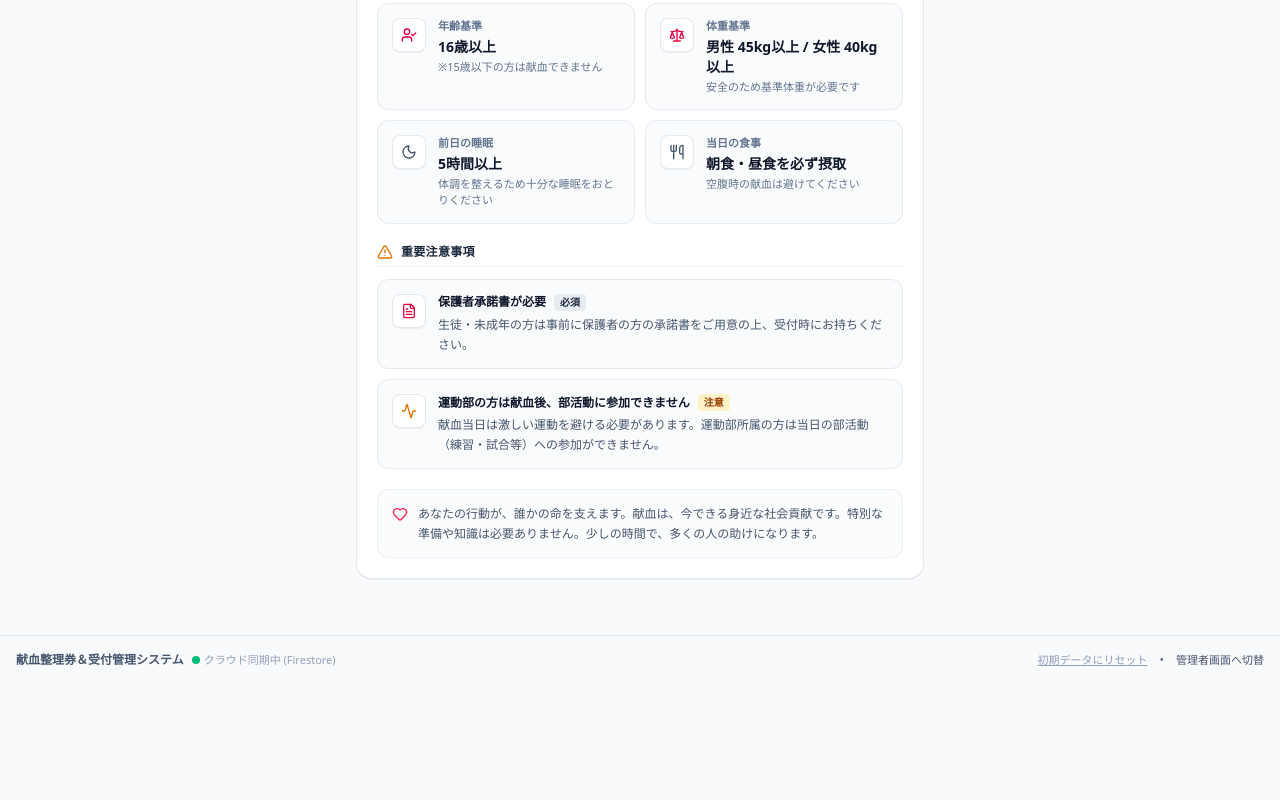
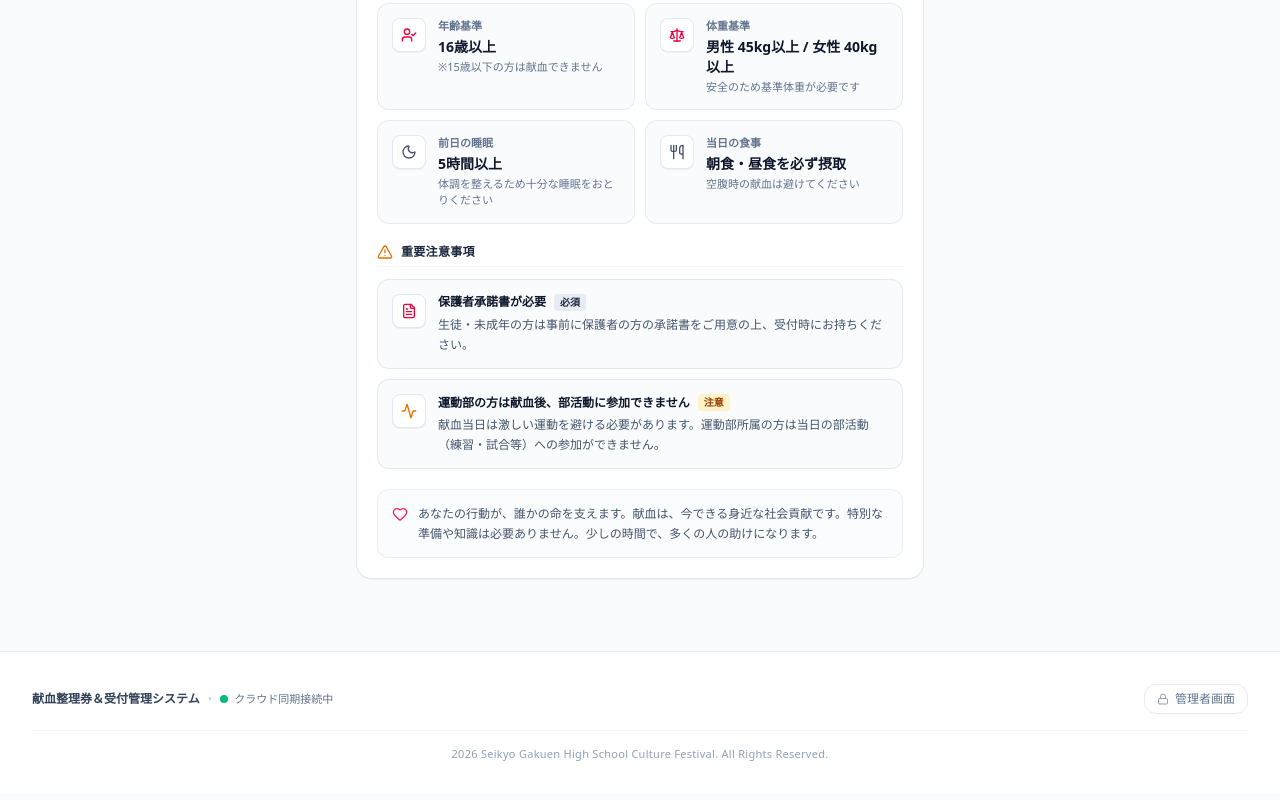
Before and after one commit to rocketdayo/donation, a React (Vite) app: page / in a window 1280 px wide. Shown: the part 796-1596 px from the top of the page. Before the commit the page ends 1512 px from the top, so only its background shows below. Built offline with nearby package versions, Linux system fonts and the light colour scheme; no server answers; the database is empty.

Commit message:
feat: add admin authentication modal
Implement password-protected access to the admin panel. Added a dedicated `AdminAuthModal` for security and moved the admin switch button from the header to a new footer component to declutter the user interface.

```diff
--- a/src/App.tsx
+++ b/src/App.tsx
@@ -30,11 +30,14 @@ import { TimeSlotGrid } from './components/TimeSlotGrid';
 import { SpreadsheetSyncModal } from './components/SpreadsheetSyncModal';
 import { TicketDetailModal } from './components/TicketDetailModal';
 import { DonationGuidelinesModal } from './components/DonationGuidelinesModal';
+import { Footer } from './components/Footer';
+import { AdminAuthModal } from './components/AdminAuthModal';
 
 export const App: React.FC = () => {
   // State
   const [tickets, setTickets] = useState<TicketRecord[]>(() => loadTicketsFromStorage());
   const [isAdminMode, setIsAdminMode] = useState<boolean>(false);
+  const [isAdminAuthOpen, setIsAdminAuthOpen] = useState<boolean>(false);
   const [adminTab, setAdminTab] = useState<AdminTabType>('queue');
   const [soundEnabled, setSoundEnabled] = useState(true);
   const [isFirebaseConnected, setIsFirebaseConnected] = useState<boolean>(false);
@@ -248,7 +251,7 @@ export const App: React.FC = () => {
             tickets={tickets}
             notificationPermission={notificationPermission}
             onReqNotifications={handleRequestNotification}
-            onSwitchToAdmin={() => setIsAdminMode(true)}
+            onSwitchToAdmin={() => setIsAdminAuthOpen(true)}
           />
         ) : (
           // ADMIN VIEW: Progress Board & Time Slots
@@ -270,32 +273,14 @@ export const App: React.FC = () => {
         )}
       </main>
 
-      {/* Footer */}
-      <footer className="w-full max-w-7xl mx-auto px-4 mt-12 pt-4 border-t border-slate-200 text-center text-xs text-slate-500 flex flex-col sm:flex-row items-center justify-between gap-2">
-        <div className="flex items-center gap-2 text-slate-600">
-          <span className="font-semibold">献血整理券＆受付管理システム</span>
-          <span className="inline-flex items-center gap-1 text-[11px] text-slate-400">
-            <span className={`w-2 h-2 rounded-full ${isFirebaseConnected ? 'bg-emerald-500' : 'bg-amber-400'}`}></span>
-            {isFirebaseConnected ? 'クラウド同期中 (Firestore)' : 'オフライン/ローカル'}
-          </span>
-        </div>
-
-        <div className="flex items-center gap-3">
-          <button
-            onClick={handleResetData}
-            className="text-slate-400 hover:text-slate-700 transition underline text-[11px]"
-          >
-            初期データにリセット
-          </button>
-          <span>•</span>
-          <button
-            onClick={() => setIsAdminMode(!isAdminMode)}
-            className="text-slate-600 hover:text-slate-900 font-medium transition text-[11px]"
-          >
-            {isAdminMode ? '受診者画面に戻る' : '管理者画面へ切替'}
-          </button>
-        </div>
-      </footer>
+      {/* Footer (includes copyright and the only entry point for admin mode) */}
+      <Footer
+        isAdminMode={isAdminMode}
+        onOpenAdminAuth={() => setIsAdminAuthOpen(true)}
+        onExitAdminMode={() => setIsAdminMode(false)}
+        isFirebaseConnected={isFirebaseConnected}
+        onResetData={handleResetData}
+      />
 
       {/* Modals */}
       {/* 1. Spreadsheet Sync Modal */}
@@ -318,6 +303,17 @@ export const App: React.FC = () => {
         isOpen={isGuidelinesOpen}
         onClose={() => setIsGuidelinesOpen(false)}
       />
+
+      {/* 4. Admin Password Authentication Modal */}
+      <AdminAuthModal
+        isOpen={isAdminAuthOpen}
+        onClose={() => setIsAdminAuthOpen(false)}
+        onSuccess={() => {
+          setIsAdminAuthOpen(false);
+          setIsAdminMode(true);
+          sounds.playClick();
+        }}
+      />
     </div>
   );
 };
--- /dev/null
+++ b/src/components/AdminAuthModal.tsx
@@ -0,0 +1,144 @@
+import React, { useState } from 'react';
+import { Lock, Eye, EyeOff, AlertCircle, X, ShieldCheck } from 'lucide-react';
+
+interface AdminAuthModalProps {
+  isOpen: boolean;
+  onClose: () => void;
+  onSuccess: () => void;
+}
+
+const ADMIN_PASSWORD_STORAGE_KEY = 'blood_donation_admin_pwd';
+// Fallback default password if not customized. Strictly NOT displayed in the UI.
+const DEFAULT_ADMIN_PASSWORD = 'seikyo2026';
+
+export const getStoredAdminPassword = (): string => {
+  if (typeof window === 'undefined') return DEFAULT_ADMIN_PASSWORD;
+  return localStorage.getItem(ADMIN_PASSWORD_STORAGE_KEY) || DEFAULT_ADMIN_PASSWORD;
+};
+
+export const setStoredAdminPassword = (newPassword: string): void => {
+  if (typeof window === 'undefined') return;
+  localStorage.setItem(ADMIN_PASSWORD_STORAGE_KEY, newPassword);
+};
+
+export const AdminAuthModal: React.FC<AdminAuthModalProps> = ({
+  isOpen,
+  onClose,
+  onSuccess,
+}) => {
+  const [password, setPassword] = useState('');
+  const [showPassword, setShowPassword] = useState(false);
+  const [error, setError] = useState<string | null>(null);
+
+  if (!isOpen) return null;
+
+  const handleSubmit = (e: React.FormEvent) => {
+    e.preventDefault();
+    const correctPassword = getStoredAdminPassword();
+
+    if (password === correctPassword) {
+      setError(null);
+      setPassword('');
+      onSuccess();
+    } else {
+      setError('パスワードが正しくありません。');
+    }
+  };
+
+  const handleClose = () => {
+    setPassword('');
+    setError(null);
+    onClose();
+  };
+
+  return (
+    <div className="fixed inset-0 z-50 flex items-center justify-center p-4 bg-slate-900/60 backdrop-blur-xs animate-in fade-in duration-150">
+      <div
+        className="bg-white rounded-3xl max-w-sm w-full p-6 shadow-2xl border border-slate-200 relative space-y-5"
+        onClick={(e) => e.stopPropagation()}
+      >
+        {/* Close Button */}
+        <button
+          onClick={handleClose}
+          className="absolute top-4 right-4 p-2 rounded-full text-slate-400 hover:text-slate-600 hover:bg-slate-100 transition cursor-pointer"
+          aria-label="閉じる"
+        >
+          <X className="w-4 h-4" />
+        </button>
+
+        {/* Header */}
+        <div className="text-center space-y-1.5 pt-2">
+          <div className="inline-flex p-3 rounded-2xl bg-slate-100 text-slate-800 border border-slate-200/80 mb-1">
+            <Lock className="w-5 h-5 text-slate-700" />
+          </div>
+          <h3 className="text-base font-bold text-slate-900">
+            管理者画面の認証
+          </h3>
+          <p className="text-xs text-slate-500">
+            運営担当者用パスワードを入力してください
+          </p>
+        </div>
+
+        {/* Form */}
+        <form onSubmit={handleSubmit} className="space-y-4">
+          <div className="space-y-1.5">
+            <label className="block text-xs font-semibold text-slate-700">
+              パスワード
+            </label>
+            <div className="relative">
+              <input
+                type={showPassword ? 'text' : 'password'}
+                value={password}
+                onChange={(e) => {
+                  setPassword(e.target.value);
+                  if (error) setError(null);
+                }}
+                placeholder="パスワードを入力"
+                autoFocus
+                className="w-full pl-3.5 pr-10 py-2.5 rounded-xl border border-slate-200 text-sm focus:outline-none focus:ring-2 focus:ring-slate-900/10 focus:border-slate-900 transition"
+              />
+              <button
+                type="button"
+                onClick={() => setShowPassword(!showPassword)}
+                className="absolute right-3 top-1/2 -translate-y-1/2 text-slate-400 hover:text-slate-600 transition"
+                tabIndex={-1}
+              >
+                {showPassword ? <EyeOff className="w-4 h-4" /> : <Eye className="w-4 h-4" />}
+              </button>
+            </div>
+          </div>
+
+          {/* Error message */}
+          {error && (
+            <div className="p-3 rounded-xl bg-rose-50 border border-rose-200 text-xs text-rose-800 flex items-center gap-2">
+              <AlertCircle className="w-4 h-4 text-rose-600 flex-shrink-0" />
+              <span>{error}</span>
+            </div>
+          )}
+
+          {/* Action buttons */}
+          <div className="flex items-center gap-2 pt-1">
+            <button
+              type="button"
+              onClick={handleClose}
+              className="flex-1 py-2.5 rounded-xl bg-slate-100 hover:bg-slate-200 text-slate-700 font-semibold text-xs transition cursor-pointer"
+            >
+              キャンセル
+            </button>
+            <button
+              type="submit"
+              className="flex-1 py-2.5 rounded-xl bg-slate-900 hover:bg-slate-800 text-white font-semibold text-xs transition flex items-center justify-center gap-1.5 shadow-xs cursor-pointer"
+            >
+              <ShieldCheck className="w-3.5 h-3.5" />
+              認証して移行
+            </button>
+          </div>
+        </form>
+
+        <p className="text-[11px] text-slate-400 text-center leading-relaxed">
+          ※ パスワードは運営スタッフ・文化祭担当者のみに共有されています。
+        </p>
+      </div>
+    </div>
+  );
+};
--- /dev/null
+++ b/src/components/Footer.tsx
@@ -0,0 +1,74 @@
+import React from 'react';
+import { Lock, Shield, ArrowRight, RefreshCw } from 'lucide-react';
+
+interface FooterProps {
+  isAdminMode: boolean;
+  onOpenAdminAuth: () => void;
+  onExitAdminMode: () => void;
+  isFirebaseConnected: boolean;
+  onResetData: () => void;
+}
+
+export const Footer: React.FC<FooterProps> = ({
+  isAdminMode,
+  onOpenAdminAuth,
+  onExitAdminMode,
+  isFirebaseConnected,
+  onResetData,
+}) => {
+  return (
+    <footer className="w-full bg-white border-t border-slate-200/90 mt-16 text-slate-500 text-xs">
+      <div className="max-w-7xl mx-auto px-4 sm:px-6 lg:px-8 py-8 space-y-4">
+        {/* Top line with system info & status */}
+        <div className="flex flex-col sm:flex-row items-center justify-between gap-3 text-center sm:text-left">
+          <div className="flex flex-wrap items-center justify-center sm:justify-start gap-2 text-slate-600">
+            <span className="font-semibold text-slate-700">献血整理券＆受付管理システム</span>
+            <span className="text-slate-300 hidden sm:inline">•</span>
+            <span className="inline-flex items-center gap-1.5 text-[11px] text-slate-500">
+              <span className={`w-2 h-2 rounded-full ${isFirebaseConnected ? 'bg-emerald-500' : 'bg-amber-400'}`}></span>
+              {isFirebaseConnected ? 'クラウド同期接続中' : 'ローカル稼働中'}
+            </span>
+          </div>
+
+          {/* Bottom Admin Switch (Only place where admin mode toggle is placed for users) */}
+          <div className="flex items-center gap-2">
+            {isAdminMode ? (
+              <div className="flex items-center gap-2">
+                <button
+                  onClick={onResetData}
+                  className="px-2.5 py-1 rounded-lg text-slate-400 hover:text-slate-700 hover:bg-slate-100 transition text-[11px]"
+                  title="予約データをリセット"
+                >
+                  初期データリセット
+                </button>
+                <button
+                  onClick={onExitAdminMode}
+                  className="inline-flex items-center gap-1.5 px-3 py-1.5 rounded-xl text-xs font-semibold text-slate-700 bg-slate-100 hover:bg-slate-200 border border-slate-200 transition cursor-pointer"
+                >
+                  <ArrowRight className="w-3.5 h-3.5" />
+                  <span>受診者画面へ戻る</span>
+                </button>
+              </div>
+            ) : (
+              <button
+                onClick={onOpenAdminAuth}
+                className="inline-flex items-center gap-1.5 px-3 py-1.5 rounded-xl text-xs font-medium text-slate-500 hover:text-slate-800 hover:bg-slate-100/80 border border-slate-200/80 transition cursor-pointer"
+                title="運営関係者専用画面への移行"
+              >
+                <Lock className="w-3 h-3 text-slate-400" />
+                <span>管理者画面</span>
+              </button>
+            )}
+          </div>
+        </div>
+
+        {/* Divider */}
+        <div className="border-t border-slate-100 pt-4 text-center">
+          <p className="text-[11px] text-slate-400 tracking-wide font-normal">
+            2026 Seikyo Gakuen High School Culture Festival. All Rights Reserved.
+          </p>
+        </div>
+      </div>
+    </footer>
+  );
+};
```
Also changed, not shown: src/components/Header.tsx (+1 -12 lines).
